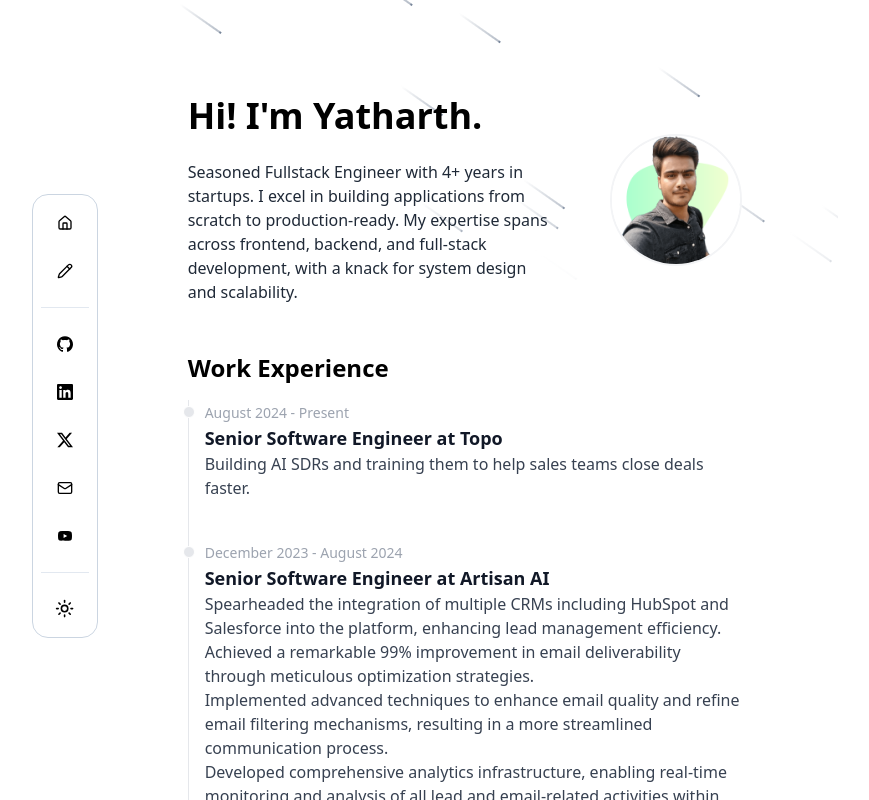
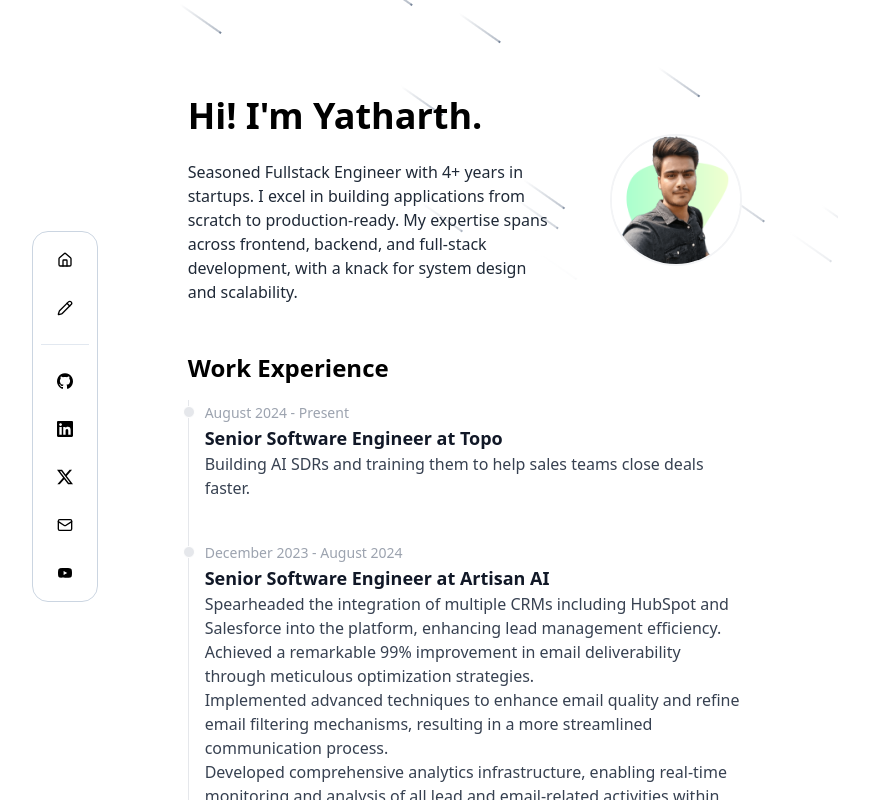
Before and after one commit to yatharth1706/personal-portfolio-v1, a Next.js app: page / in a window 1280 px wide. Shown: the top 800 px of the page, without its empty margins (175-1044 px from the left). Built offline with nearby package versions, Linux system fonts and the light colour scheme.

Commit message:
comment theme one for some time

```diff
--- a/components/CustomDock.tsx
+++ b/components/CustomDock.tsx
@@ -146,7 +146,7 @@ export function CustomDock({
               </Tooltip>
             </DockIcon>
           ))}
-          <Separator className="w-full my-2" />
+          {/* <Separator className="w-full my-2" />
           <DockIcon>
             <Tooltip>
               <TooltipTrigger asChild>
@@ -160,7 +160,7 @@ export function CustomDock({
                 <p>Theme</p>
               </TooltipContent>
             </Tooltip>
-          </DockIcon>
+          </DockIcon> */}
         </Dock>
       </TooltipProvider>
     </div>
```
